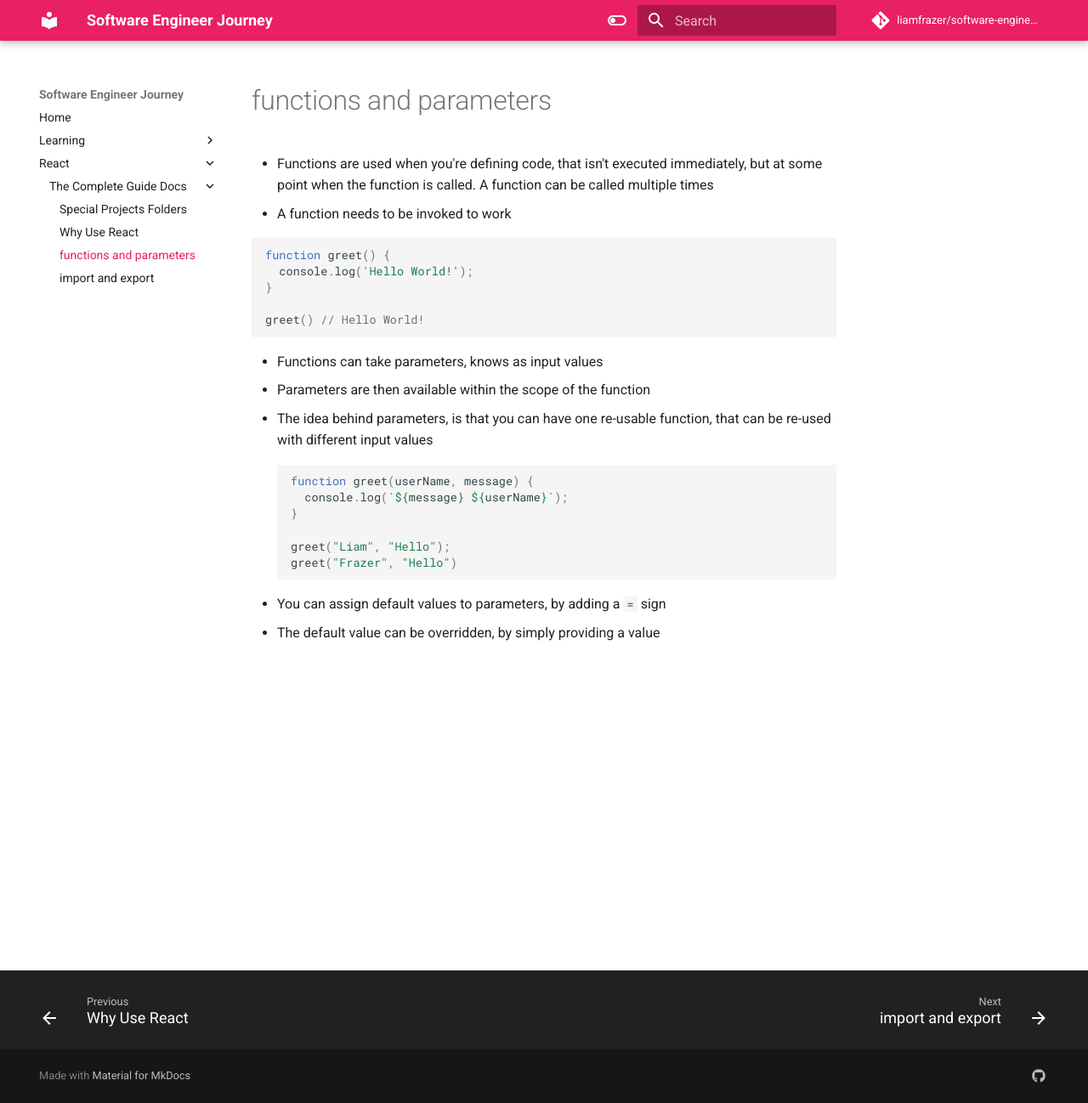
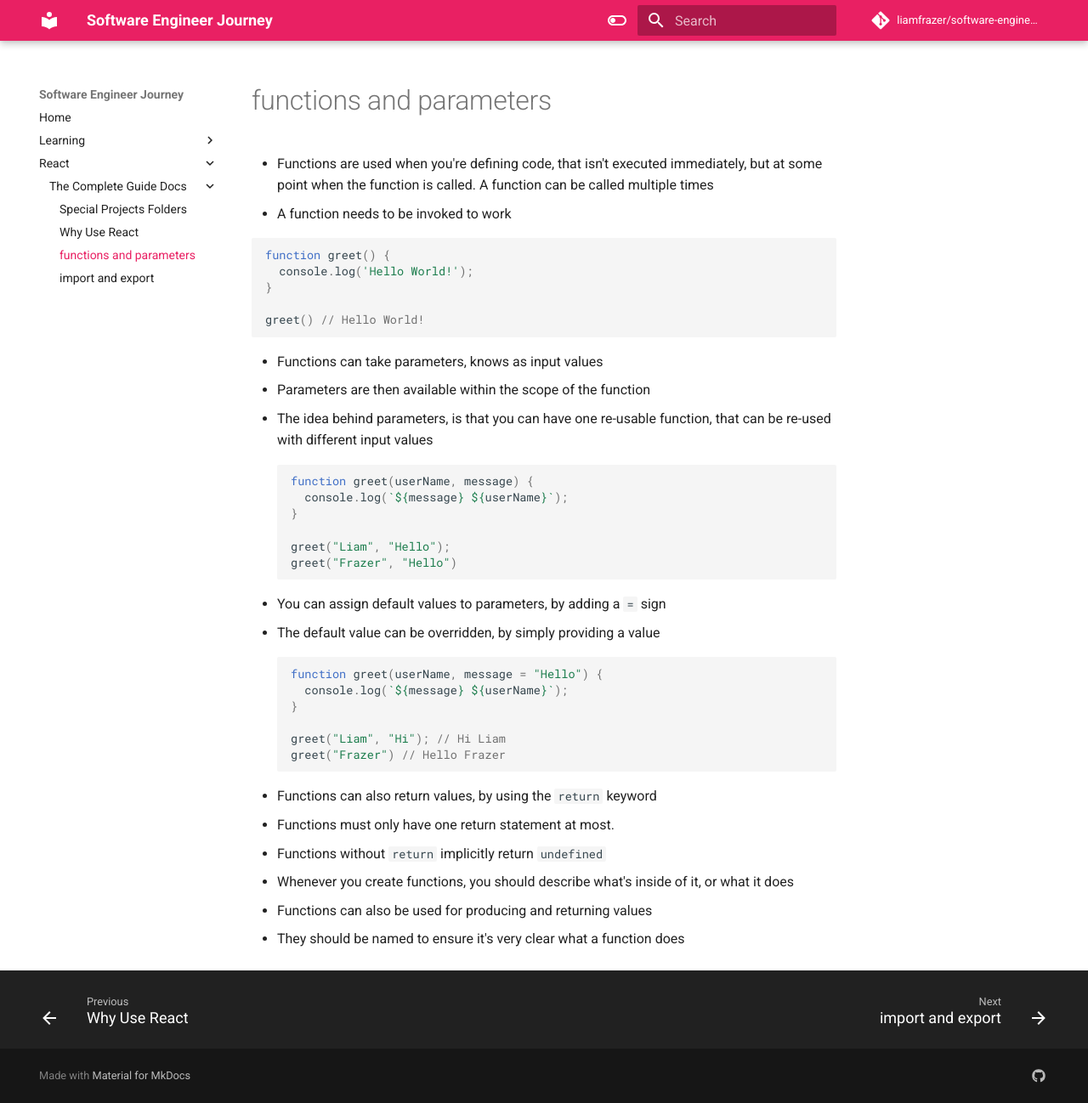
Before and after one commit to liamfrazer/software-engineer-journey, an MkDocs documentation site: the page built from docs/React/The Complete Guide Docs/functions and parameters.md, in a window 1280 px wide and 1298 px high. Shown: the whole window at 85% size. Built offline with MkDocs 1.6.1 and Material for MkDocs 9.7.7, drawn with Linux system fonts in a browser that asks for light colours; comment, search, counter and statistics services are not loaded.

Commit message:
vault backup: 2023-12-09 17:05:50

````diff
--- a/docs/React/The Complete Guide Docs/functions and parameters.md
+++ b/docs/React/The Complete Guide Docs/functions and parameters.md
@@ -3,6 +3,8 @@ tags:
   - javascript
   - function
   - parameters
+  - return
+  - values
 ---
 # functions and parameters
 
@@ -31,3 +33,19 @@ greet("Frazer", "Hello")
 
 * You can assign default values to parameters, by adding a `=` sign
 * The default value can be overridden, by simply providing a value
+```js
+function greet(userName, message = "Hello") {
+  console.log(`${message} ${userName}`);
+}
+
+greet("Liam", "Hi"); // Hi Liam
+greet("Frazer") // Hello Frazer
+```
+
+* Functions can also return values, by using the `return` keyword
+* Functions must only have one return statement at most.
+* Functions without `return` implicitly return `undefined`
+
+* Whenever you create functions, you should describe what's inside of it, or what it does
+* Functions can also be used for producing and returning values
+* They should be named to ensure it's very clear what a function does
````
